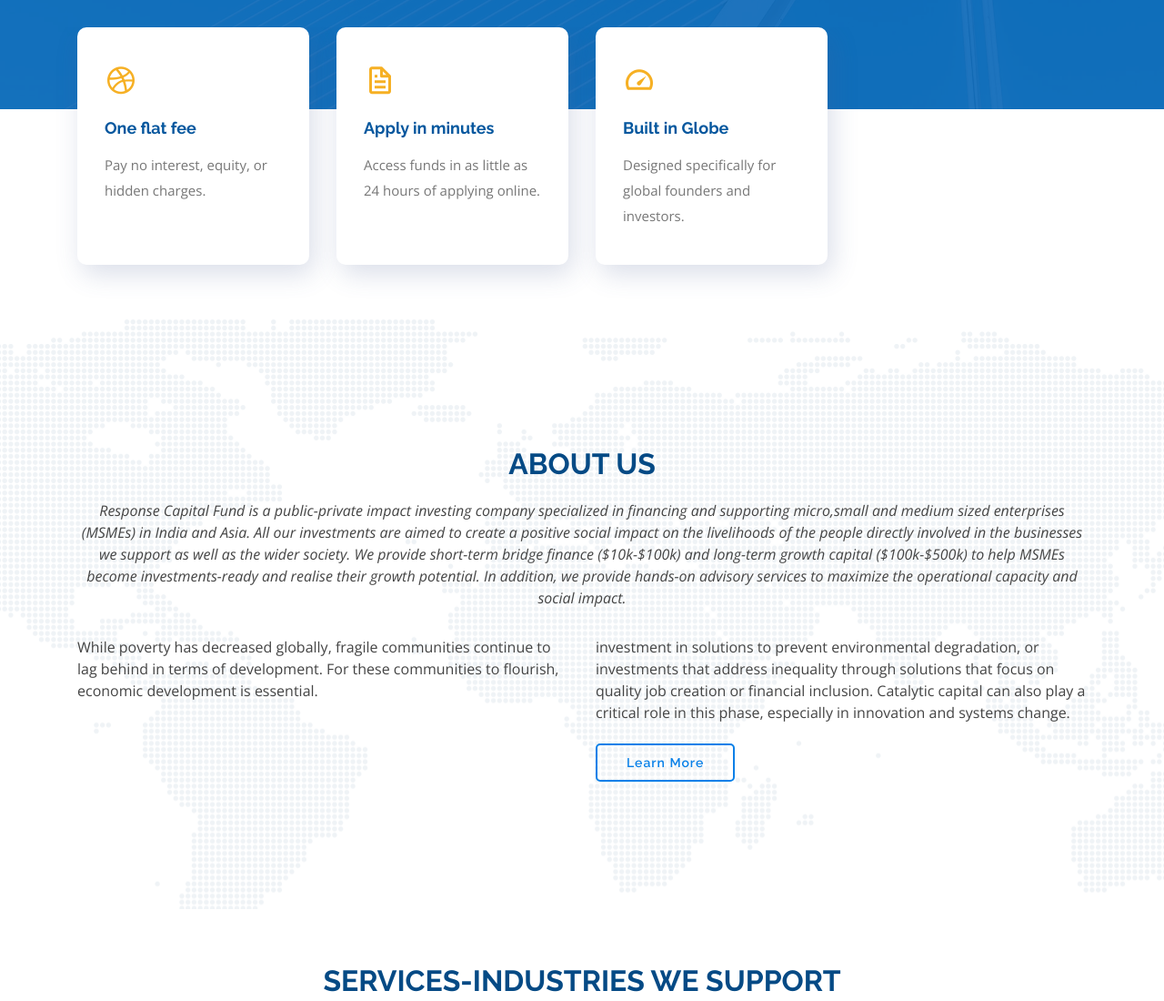
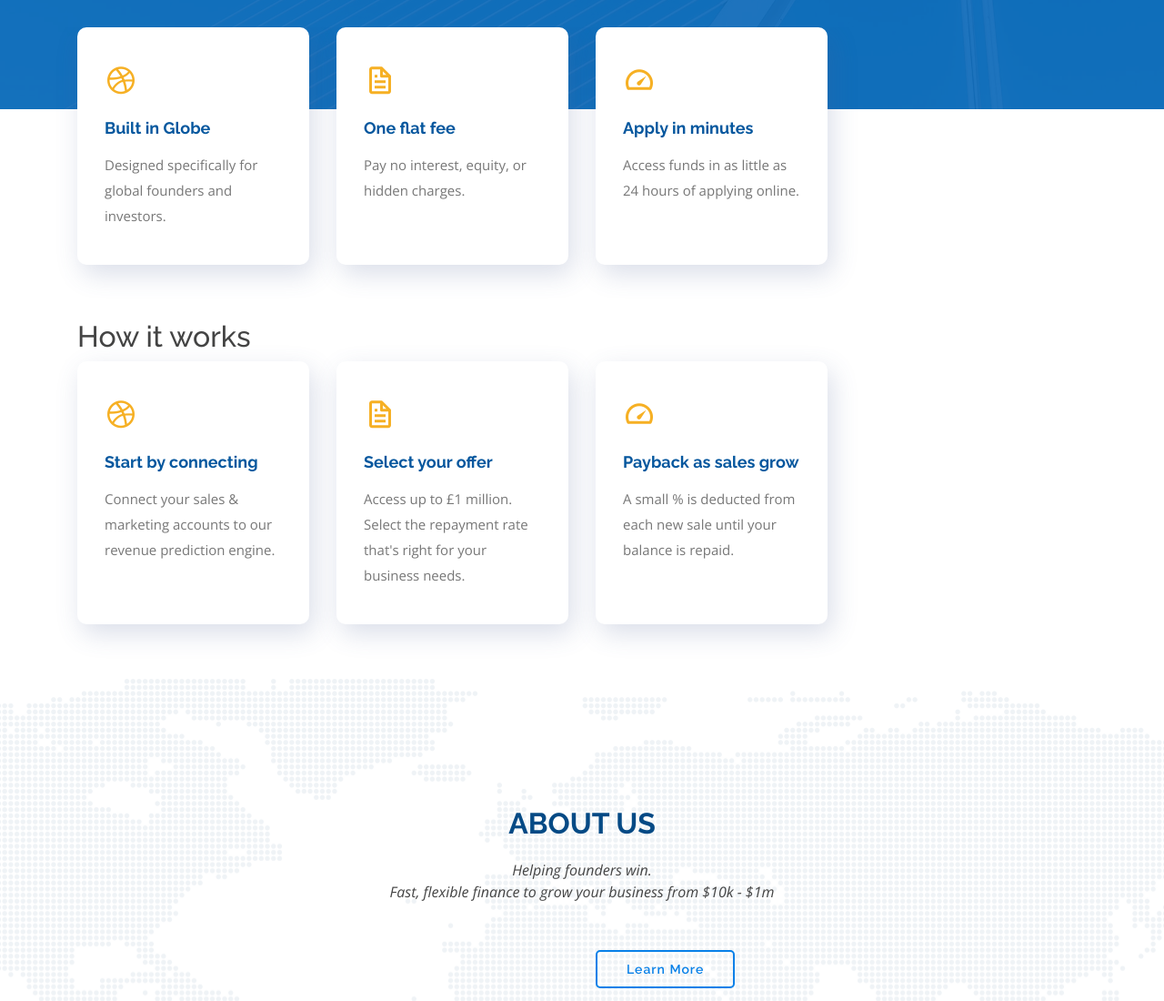
Before and after one commit to DIgitalMCapital/DCapital.github.io, a plain HTML site: page index.html in a window 1280 px wide. Shown: the part 520-1620 px from the top of the page at 91% size. Drawn offline with nearby package versions, Linux system fonts and the light colour scheme.

Commit message:
Update index.html

```diff
--- a/index.html
+++ b/index.html
@@ -5,7 +5,7 @@
   <meta charset="utf-8">
   <meta content="width=device-width, initial-scale=1.0" name="viewport">
 
-  <title>DMC-Fast, flexible finance to grow your business from $10k - $1m</title>
+  <title>Digital Mission  Capital - Fast, flexible finance to grow your business from $10k - $1m</title>
   <meta content="" name="descriptison">
   <meta content="" name="keywords">
 
@@ -133,24 +133,60 @@ Some patterns worth noting help to outline an emerging model, which demonstrates
           <div class="col-md-6 col-lg-3 d-flex align-items-stretch mb-5 mb-lg-0" data-aos="fade-up">
             <div class="icon-box">
               <div class="icon"><i class="bx bxl-dribbble"></i></div>
-              <h4 class="title"><a href="">One flat fee</a></h4>
-              <p class="description">Pay no interest, equity, or hidden charges.</p>
+              <h4 class="title"><a href=""> Built in Globe</a></h4>
+              <p class="description">Designed specifically for global founders and investors.</p>
             </div>
           </div>
 
           <div class="col-md-6 col-lg-3 d-flex align-items-stretch mb-5 mb-lg-0" data-aos="fade-up" data-aos-delay="100">
             <div class="icon-box">
               <div class="icon"><i class="bx bx-file"></i></div>
-              <h4 class="title"><a href="">Apply in minutes</a></h4>
-              <p class="description">Access funds in as little as 24 hours of applying online.</p>
+              <h4 class="title"><a href="">One flat fee</a></h4>
+              <p class="description">Pay no interest, equity, or hidden charges.</p>
             </div>
           </div>
 
           <div class="col-md-6 col-lg-3 d-flex align-items-stretch mb-5 mb-lg-0" data-aos="fade-up" data-aos-delay="200">
             <div class="icon-box">
               <div class="icon"><i class="bx bx-tachometer"></i></div>
-              <h4 class="title"><a href="">Built in Globe</a></h4>
-              <p class="description">Designed specifically for global founders and investors.</p>
+              <h4 class="title"><a href="">Apply in minutes</a></h4>
+              <p class="description">Access funds in as little as 24 hours of applying online.</p>
+            </div>
+          </div>
+
+
+
+        </div>
+
+      </div>
+    </section><!-- End Icon Boxes Section -->
+
+	 <!-- ======= Icon Boxes Section ======= -->
+    <section id="icon-boxes" class="icon-boxes">
+      <div class="container">
+      <h2>How it works</h2>
+        <div class="row">
+          <div class="col-md-6 col-lg-3 d-flex align-items-stretch mb-5 mb-lg-0" data-aos="fade-up">
+            <div class="icon-box">
+              <div class="icon"><i class="bx bxl-dribbble"></i></div>
+              <h4 class="title"><a href="">Start by connecting</a></h4>
+              <p class="description">Connect your sales & marketing accounts to our revenue prediction engine.</p>
+            </div>
+          </div>
+
+          <div class="col-md-6 col-lg-3 d-flex align-items-stretch mb-5 mb-lg-0" data-aos="fade-up" data-aos-delay="100">
+            <div class="icon-box">
+              <div class="icon"><i class="bx bx-file"></i></div>
+              <h4 class="title"><a href="">Select your offer</a></h4>
+              <p class="description">Access up to £1 million. Select the repayment rate that's right for your business needs.</p>
+            </div>
+          </div>
+
+          <div class="col-md-6 col-lg-3 d-flex align-items-stretch mb-5 mb-lg-0" data-aos="fade-up" data-aos-delay="200">
+            <div class="icon-box">
+              <div class="icon"><i class="bx bx-tachometer"></i></div>
+              <h4 class="title"><a href="">Payback as sales grow</a></h4>
+              <p class="description">A small % is deducted from each new sale until your balance is repaid.</p>
             </div>
           </div>
 
@@ -167,20 +203,21 @@ Some patterns worth noting help to outline an emerging model, which demonstrates
 
         <div class="section-title">
           <h2>About Us</h2>
-          <p>Response Capital Fund is a public-private impact investing company specialized in financing and supporting micro,small and medium sized enterprises (MSMEs) in India and Asia. All our investments are aimed to create a positive social impact on the livelihoods of the people directly involved in the businesses we support as well as the wider society. We provide short-term bridge finance ($10k-$100k) and long-term growth capital ($100k-$500k) to help MSMEs become investments-ready and realise their growth potential. In addition, we provide hands-on advisory services to maximize the operational capacity and social impact.</p>
+          <p>Helping founders win.</p>
+		   <p>Fast, flexible finance to grow your business from $10k - $1m</p>
         </div>
 
         <div class="row content">
           <div class="col-lg-6">
             <p>
-              While poverty has decreased globally, fragile communities continue to lag behind in terms of development. For these communities to flourish, economic development is essential.
+
             </p>
             <ul>
 
           </div>
           <div class="col-lg-6 pt-4 pt-lg-0">
             <p>
-              investment in solutions to prevent environmental degradation, or investments that address inequality through solutions that focus on quality job creation or financial inclusion. Catalytic capital can also play a critical role in this phase, especially in innovation and systems change.
+
             </p>
             <a href="#" class="btn-learn-more">Learn More</a>
           </div>
```
